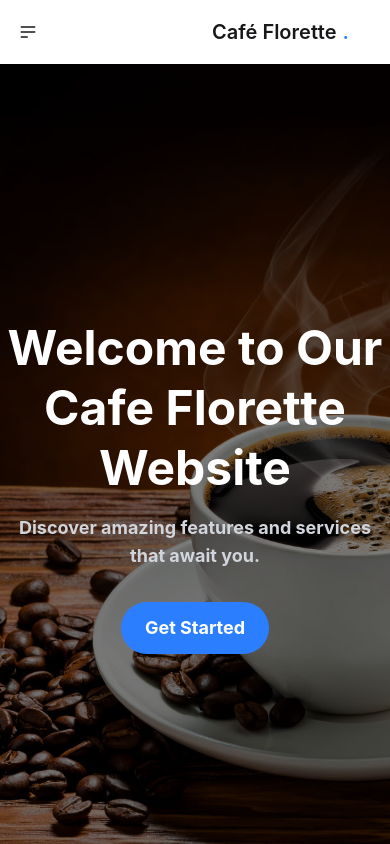
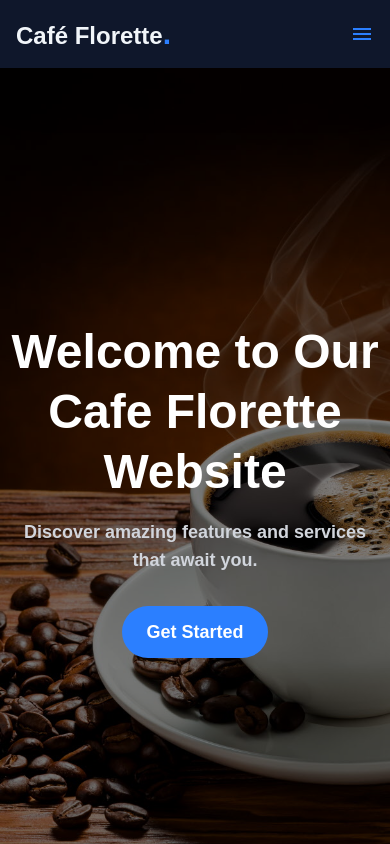
Before and after one commit to AwadRoubahAhmed/cafe_florette_react_ts, a React (Vite) app: page / in a window 390 px wide. Shown: the top 844 px of the page. Built offline with nearby package versions, Linux system fonts and the light colour scheme; no server answers.

Commit message:
Mobile Menu, responsiv design and cheeck types !

```diff
--- /dev/null
+++ b/src/components/BtnGetStarted.tsx
@@ -0,0 +1,19 @@
+import { useNavigate } from "react-router-dom";
+
+const BtnGetStarted = () => {
+  const navigate = useNavigate();
+  return (
+    <>
+      <button
+        onClick={() => navigate("Menu")}
+        type="button"
+        className="bg-blue-500 hover:bg-blue-400 text-white font-bold py-3 px-6 rounded-full text-lg transition duration-300 ease-in-out transform hover:scale-105 hover:shadow-lg cursor-pointer"
+        aria-label="Learn more about us"
+      >
+        Get Started
+      </button>
+    </>
+  );
+};
+
+export default BtnGetStarted;
--- a/src/components/Hero.tsx
+++ b/src/components/Hero.tsx
@@ -1,8 +1,7 @@
-import { useNavigate } from "react-router-dom";
 import hero from "../assets/hero-bg.jpg";
+import BtnGetStarted from "./BtnGetStarted";
 
 const Hero = () => {
-  const navigate = useNavigate();
   return (
     <section className="w-full min-h-[200px]">
       <div className="relative bg-gradient-to-r from-purple-600 to-blue-600 h-screen text-white overflow-hidden">
@@ -23,14 +22,16 @@ const Hero = () => {
             Discover amazing features and services that await you.
           </p>
 
-          <button
-            onClick={() => navigate("/Menu", { replace: true })}
+          <BtnGetStarted />
+
+          {/* <button
+            onClick={() => navigate("Menu")}
             type="button"
             className="bg-blue-500 hover:bg-blue-400 text-white font-bold py-3 px-6 rounded-full text-lg transition duration-300 ease-in-out transform hover:scale-105 hover:shadow-lg cursor-pointer"
             aria-label="Learn more about us"
           >
             Get Started
-          </button>
+          </button> */}
         </div>
       </div>
     </section>
--- a/src/components/MealItem.tsx
+++ b/src/components/MealItem.tsx
@@ -21,7 +21,7 @@ const MealItem: React.FC<MealItemProps> = ({ meal }) => {
       <h4 className="text-gray-600 text-sm">Category: {meal.strCategory}</h4>
       <p className="text-gray-600 text-sm">{meal.strTags}</p>
       <button
-        onClick={() => navigate("RecipeDetails")}
+        onClick={() => navigate(`${meal.idMeal}`)}
         className="btn btn-primary w-full text-gray-100 text-base bg-blue-500 hover:bg-blue-400 px-6 py-3 font-bold rounded-md mt-4 mb-2"
       >
         Ingredients
--- a/src/components/Navigation/Navbar.tsx
+++ b/src/components/Navigation/Navbar.tsx
@@ -1,92 +1,182 @@
-import { Link, NavLink } from "react-router-dom";
+import { NavLink, useNavigate } from "react-router-dom";
+import BtnGetStarted from "../BtnGetStarted";
+import { IoMenuSharp, IoClose } from "react-icons/io5";
+import {
+  FaFacebook,
+  FaTwitter,
+  FaInstagramSquare,
+  FaYoutube,
+} from "react-icons/fa";
+import { useState } from "react";
 
 const Navbar = () => {
+  const navigate = useNavigate();
+  // State;
+  const [showMenu, setShowMenu] = useState<boolean>(false);
+
+  // Comportements;
+  const toggleMenu = () => setShowMenu(!showMenu);
   return (
-    <header className="container navbar sticky top-0 z-50 bg-base-100 shadow-2xl">
-      <div className="navbar-start">
-        <div className="dropdown">
+    <header className="container sticky top-0 z-50 flex justify-between items-center bg-slate-900 text-slate-100 shadow-2xl p-4">
+      {/* Logo Title */}
+      <div>
+        <h1
+          onClick={() => navigate("/", { replace: true })}
+          className="text-2xl font-bold cursor-pointer"
+        >
+          Café Florette
+          <span className="text-blue-500 text-3xl font-bold rounded-full">
+            .
+          </span>
+        </h1>
+      </div>
+
+      {/* Navigation Menu */}
+      <div>
+        <ul className="hidden md:flex justify-center items-center space-x-6">
+          <li className="">
+            <NavLink to="/" className="text-base hover:text-blue-500">
+              Home
+            </NavLink>
+          </li>
+          <li>
+            <NavLink to="/About" className="text-base hover:text-blue-500">
+              About
+            </NavLink>
+          </li>
+          <li>
+            <NavLink to="/Menu" className="text-base hover:text-blue-500">
+              Recipes
+            </NavLink>
+          </li>
+          <li>
+            <NavLink to="/Contact" className="text-base hover:text-blue-500">
+              Contact
+            </NavLink>
+          </li>
+        </ul>
+      </div>
+
+      {/* Get Stated */}
+      <div className="hidden md:flex">
+        <BtnGetStarted />
+      </div>
+
+      {/* Mobile Menu Icon */}
+      <div className="md:hidden">
+        <div onClick={toggleMenu} className="flex items-center justify-center">
+          {showMenu ? (
+            <IoClose className="h-6 w-6 text-blue-500  font-bold" />
+          ) : (
+            <IoMenuSharp className="h-6 w-6 text-blue-500  font-bold " />
+          )}
+        </div>
+      </div>
+
+      {/* Mobile Menu */}
       <div
-            tabIndex={0}
-            role="button"
-            aria-label="button"
-            className="btn btn-ghost btn-circle"
+        onClick={toggleMenu}
+        className={
+          showMenu
+            ? "w-full absolute left-0 top-0 bg-gray-100/90 text-gray-800 px-4 py-4 flex flex-col"
+            : "absolute left-[-100%]"
+        }
       >
-            <svg
-              xmlns="http//:www.w3.org/2000/svg"
-              className="h-5 w-5"
-              fill="none"
-              viewBox="0 0 24 24"
-              stroke="currentColor"
-            >
-              <path
-                strokeLinecap="round"
-                strokeLinejoin="round"
-                strokeWidth="2"
-                d="M4 6h16M4 12h16M4 18h7"
-              />
-            </svg>
-          </div>
-          <ul
-            tabIndex={0}
-            className="menu menu-sm dropdown-content bg-base-100 rounded-box z-1 mt-3 w-52 p-2 shadow "
-          >
-            <li>
+        <h1 className="text-2xl font-bold">
+          Café Florette
+          <span className="text-blue-500 text-3xl rounded-full">.</span>
+        </h1>
+        <ul className="mt-4 ">
+          <li className="border-b-1 mb-4">
             <NavLink to="/" className="text-base">
               Home
             </NavLink>
           </li>
-            <li>
+          <li className="border-b-1 mb-4">
             <NavLink to="/About" className="text-base">
               About
             </NavLink>
           </li>
-            <li>
+          <li className="border-b-1 mb-4">
             <NavLink to="/Menu" className="text-base">
-                {" "}
               Recipes
             </NavLink>
           </li>
-            <li>
+          <li className="border-b-1 mb-4">
             <NavLink to="/Contact" className="text-base">
               Contact
             </NavLink>
           </li>
         </ul>
+        <div className="md:flex w-full mx-auto">
+          <BtnGetStarted />
         </div>
+        <div className="flex justify-between items-center my-4 text-blue-500">
+          <FaFacebook />
+          <FaTwitter />
+          <FaInstagramSquare />
+          <FaYoutube />
         </div>
-      <div className="navbar-center">
-        <Link to="/" className="btn btn-ghost text-xl">
-          Café Florette <span className="text-blue-500 text-xl">.</span>
-        </Link>
       </div>
     </header>
 
     ////////////////////////////////////////////////////////////////////////
-    // <div className="container sticky top-0 z-50 sm:flex-col">
-    //   <header className="w-full h-[50px] flex justify-between items-center bg-white shadow-xl p-6 text-gray-800 leading-6 md:leading-7 font-mono ">
-    //     <Link to="/">
-    //       <h1 className="text-xl font-bold">
-    //         Café Florette<span className="text-blue-500">.</span>
-    //       </h1>
-    //     </Link>
-    //     <nav className="flex">
-    //       <ul className="flex space-x-6 shadow-2xl text-lg font-boldmenu menu-sm dropdown-content bg-base-100 rounded-box z-1 mt-3 w-52 p-2">
-    //         <li className="inline-block">
-    //           <NavLink to="/">Home</NavLink>
+    // <div className="navbar-start">
+    //     <div className="dropdown">
+    //       <div
+    //         tabIndex={0}
+    //         role="button"
+    //         aria-label="button"
+    //         className="btn btn-ghost btn-circle"
+    //       >
+    //         <svg
+    //           xmlns="http//:www.w3.org/2000/svg"
+    //           className="h-5 w-5"
+    //           fill="none"
+    //           viewBox="0 0 24 24"
+    //           stroke="currentColor"
+    //         >
+    //           <path
+    //             strokeLinecap="round"
+    //             strokeLinejoin="round"
+    //             strokeWidth="2"
+    //             d="M4 6h16M4 12h16M4 18h7"
+    //           />
+    //         </svg>
+    //       </div>
+    //       <ul
+    //         tabIndex={0}
+    //         className="menu menu-sm dropdown-content bg-base-100 rounded-box z-1 mt-3 w-52 p-2 shadow "
+    //       >
+    //         <li>
+    //           <NavLink to="/" className="text-base">
+    //             Home
+    //           </NavLink>
     //         </li>
     //         <li>
-    //           <NavLink to="/About">About</NavLink>
+    //           <NavLink to="/About" className="text-base">
+    //             About
+    //           </NavLink>
     //         </li>
     //         <li>
-    //           <NavLink to="/Menu"> Recipes</NavLink>
+    //           <NavLink to="/Menu" className="text-base">
+    //             {" "}
+    //             Recipes
+    //           </NavLink>
     //         </li>
     //         <li>
-    //           <NavLink to="/Contact">Contact</NavLink>
+    //           <NavLink to="/Contact" className="text-base">
+    //             Contact
+    //           </NavLink>
     //         </li>
     //       </ul>
-    //     </nav>
-    //   </header>
-    // </div>
+    //     </div>
+    //   </div>
+    //   <div className="navbar-center">
+    //     <Link to="/" className="btn btn-ghost text-xl">
+    //       Café Florette <span className="text-blue-500 text-xl">.</span>
+    //     </Link>
+    //   </div>
     ////////////////////////////////////////////////////////////
   );
 };
--- a/src/index.css
+++ b/src/index.css
@@ -1,10 +1,19 @@
 @import "tailwindcss";
 @plugin "daisyui";
+@import url("https://fonts.googleapis.com/css2?family=Poppins:ital,wght@0,100;0,200;0,300;0,400;0,500;0,600;0,700;0,800;0,900;1,100;1,200;1,300;1,400;1,500;1,600;1,700;1,800;1,900&display=swap");
 
-body {
-  background-color: #fff;
-  font-family: "Inter", sans-serif;
+@layer base {
+  body {
+    margin: 0;
+    padding: 0;
+    font-family: "Poppins", sans-serif;
+    background-color: #f2f2f2;
+  }
+  a {
+    color: #333;
+    text-decoration: none;
+  }
+  a.active {
+    color: var(--color-blue-500) /* oklch(0.623 0.214 259.815) */;
+  }
 }
-a.active {
-  color: var(--color-blue-500);
-}
--- a/src/pages/About/About.tsx
+++ b/src/pages/About/About.tsx
@@ -2,8 +2,8 @@ import img from "../../assets/img.png";
 
 const About = () => {
   return (
-    <section className="min-h-[200px] bg-gray-100 rounded-lg shadow-2xl py-4">
-      <div className="container max-w-7xl mx-auto my-6 px-4 sm:px-6 lg:px-8">
+    <section className="min-h-[200px] bg-gray-100 rounded-lg py-4">
+      <div className="container max-w-7xl mx-auto my-6 px-4 sm:px-6 lg:px-8 shadow-2xl">
         <div className="grid grid-cols-1 md:grid-cols-2 items-center gap-8 bg-gray-200 p-4 mt-6 shadow-2xl rounded-md">
           <div className="max-w-lg">
             <h2 className="text-3xl font-extrabold text-gray-900 sm:text-4xl">
--- a/src/pages/Menu/Menu.tsx
+++ b/src/pages/Menu/Menu.tsx
@@ -8,7 +8,6 @@ const Menu = () => {
   const [data, setData] = useState<DataType[]>([]);
   // const [loading, setLoading] = useState(false);
   const [searchQuery, setSearchQuery] = useState("");
-  // const [meal, setMeal] = useState("");
 
   //Comportements;
 
@@ -37,7 +36,7 @@ const Menu = () => {
   return (
     <div className="container bg-white">
       <div className="my-12 text-center text-gray-800">
-        <h1 className="font-bold text-3xl">Search Your Food Recipe</h1>
+        <h1 className="font-bold text-3xl pt-8">Search Your Food Recipe</h1>
         <h4 className="font-medium px-12 text-lg sm:text-wrap my-3">
           Lorem ipsum dolor sit amet consectetur adipisicing elit. Quos nemo
           voluptatem nisi?
```
Also changed, not shown: src/components/RecipeDetails.tsx (+67 -27 lines), src/components/Types.ts (+10 -1 lines). Lines whose indentation alone changed are shown as unchanged.
